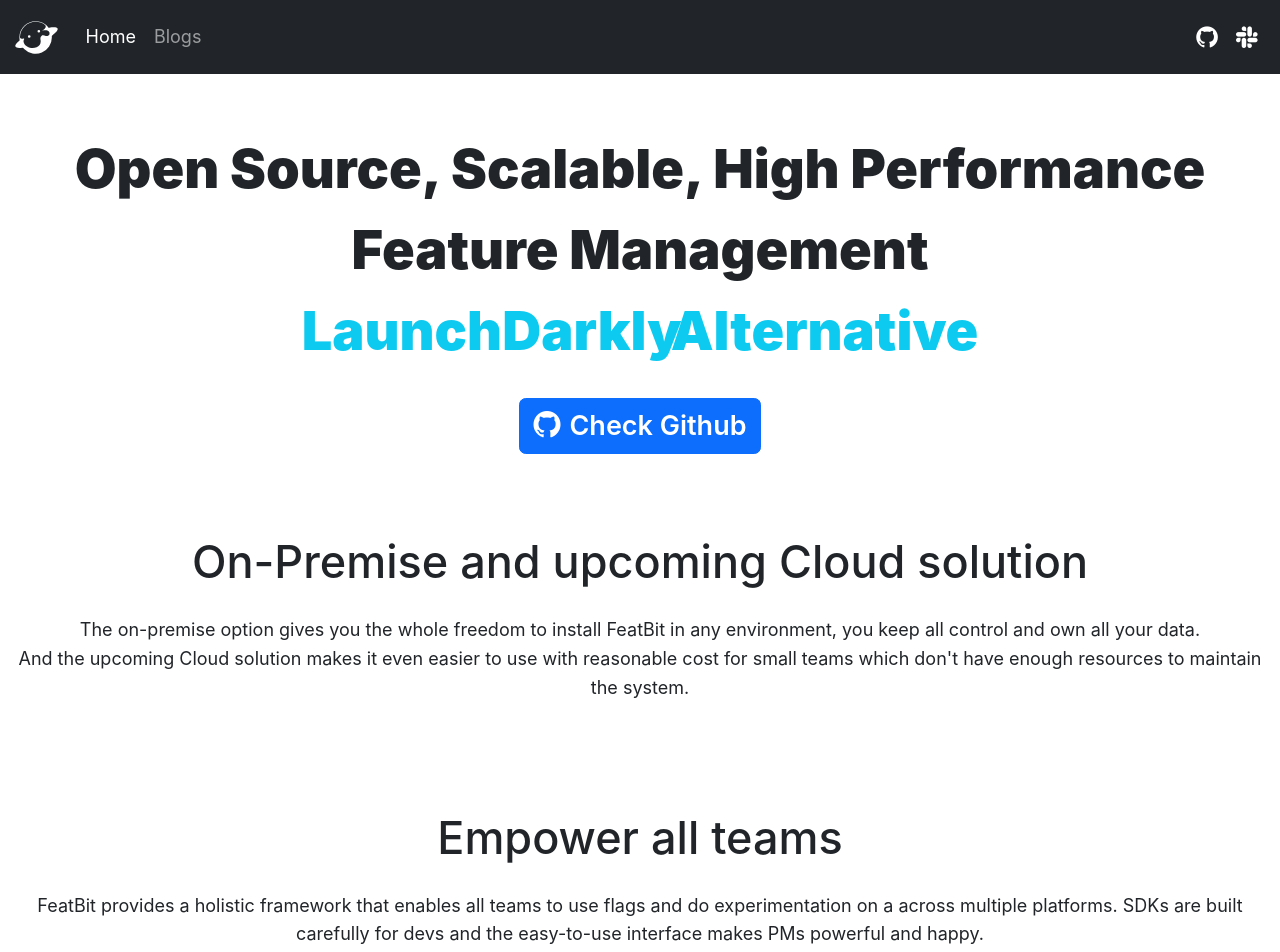
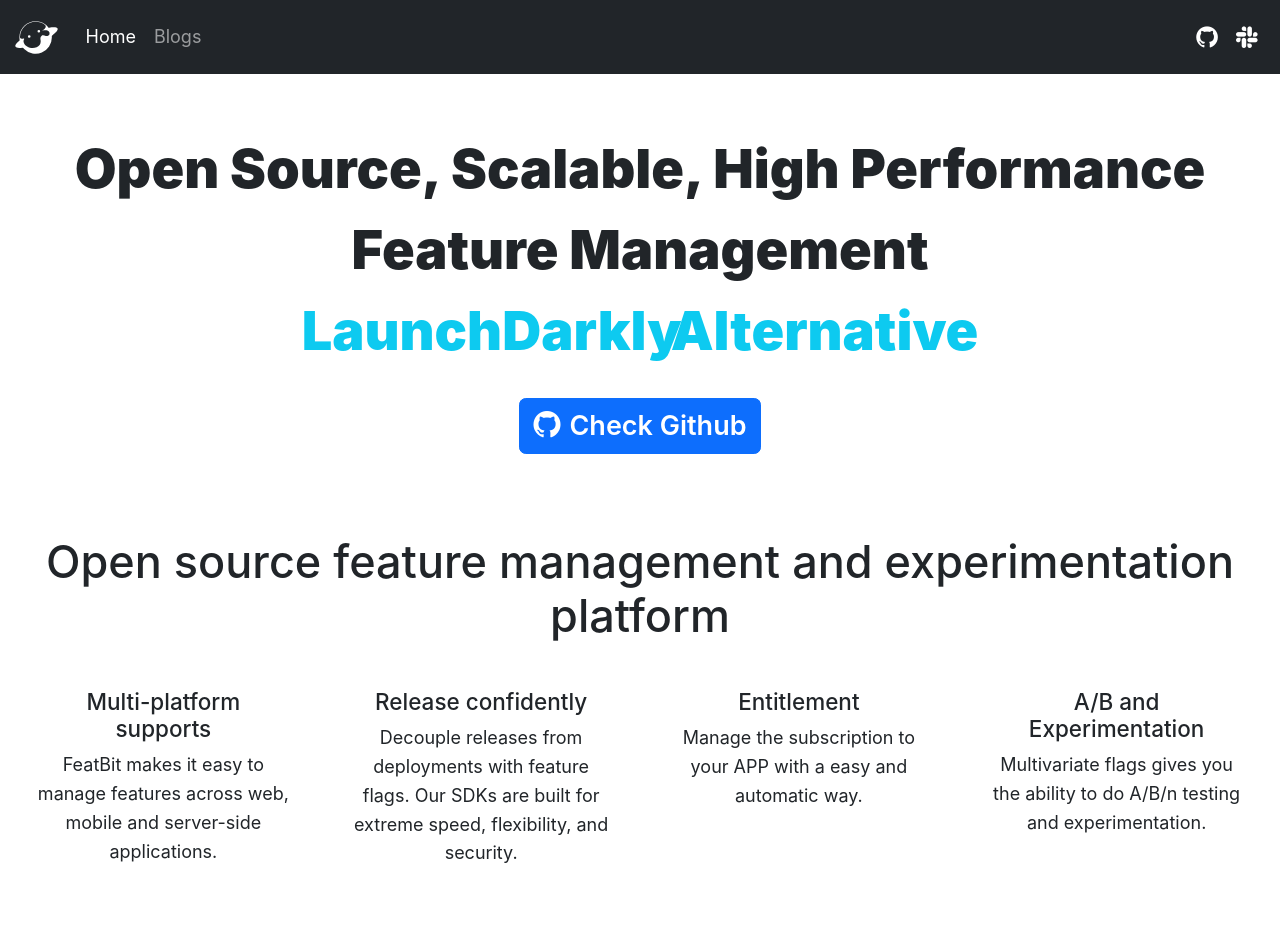
Before and after one commit to MichaelYuhe/official-website, a Next.js app: page / in a window 1280 px wide. Shown: the top 952 px of the page. Built offline with nearby package versions, Linux system fonts and the light colour scheme.

Commit message:
in progress

```diff
--- a/pages/index.js
+++ b/pages/index.js
@@ -45,6 +45,38 @@
               Check Github
             </button>
           </Link>
+        </div>
+      </section>
+      <section className={`${styles.section} mt-4 mt-md-5 py-3 py-md-4`}>
+        <div className={'h1 mb-4'}>Open source feature management and experimentation platform</div>
+        <div className={`row mt-4`}>
+          <div className={`card border-0 col-md-3 col-sm-12`}>
+            <div className="card-body">
+              <h5 className="card-title">Multi-platform supports</h5>
+              <p className="card-text">FeatBit makes it easy to manage features across web, mobile and server-side applications.</p>
+            </div>
+          </div>
+          <div className={`card border-0 col-md-3 col-sm-12`}>
+            <div className="card-body">
+              <h5 className="card-title">Release confidently</h5>
+              <p className="card-text">
+                Decouple releases from deployments with feature flags.
+                Our SDKs are built for extreme speed, flexibility, and security.
+              </p>
+            </div>
+          </div>
+          <div className={`card border-0 col-md-3 col-sm-12`}>
+            <div className="card-body">
+              <h5 className="card-title">Entitlement</h5>
+              <p className="card-text">Manage the subscription to your APP with a easy and automatic way.</p>
+            </div>
+          </div>
+          <div className={`card border-0 col-md-3 col-sm-12`}>
+            <div className="card-body">
+              <h5 className="card-title">A/B and Experimentation</h5>
+              <p className="card-text">Multivariate flags gives you the ability to do A/B/n testing and experimentation.</p>
+            </div>
+          </div>
         </div>
       </section>
       <section className={`${styles.section} mt-md-5 py-3 py-md-4`}>
--- a/pages/index.module.scss
+++ b/pages/index.module.scss
@@ -44,3 +44,11 @@
 .imgContainer {
   box-shadow: 8px 8px 24px 0px rgba(66, 68, 90, 1);
 }
+
+.featureTitle {
+
+}
+
+.featureDesc {
+
+}
```
